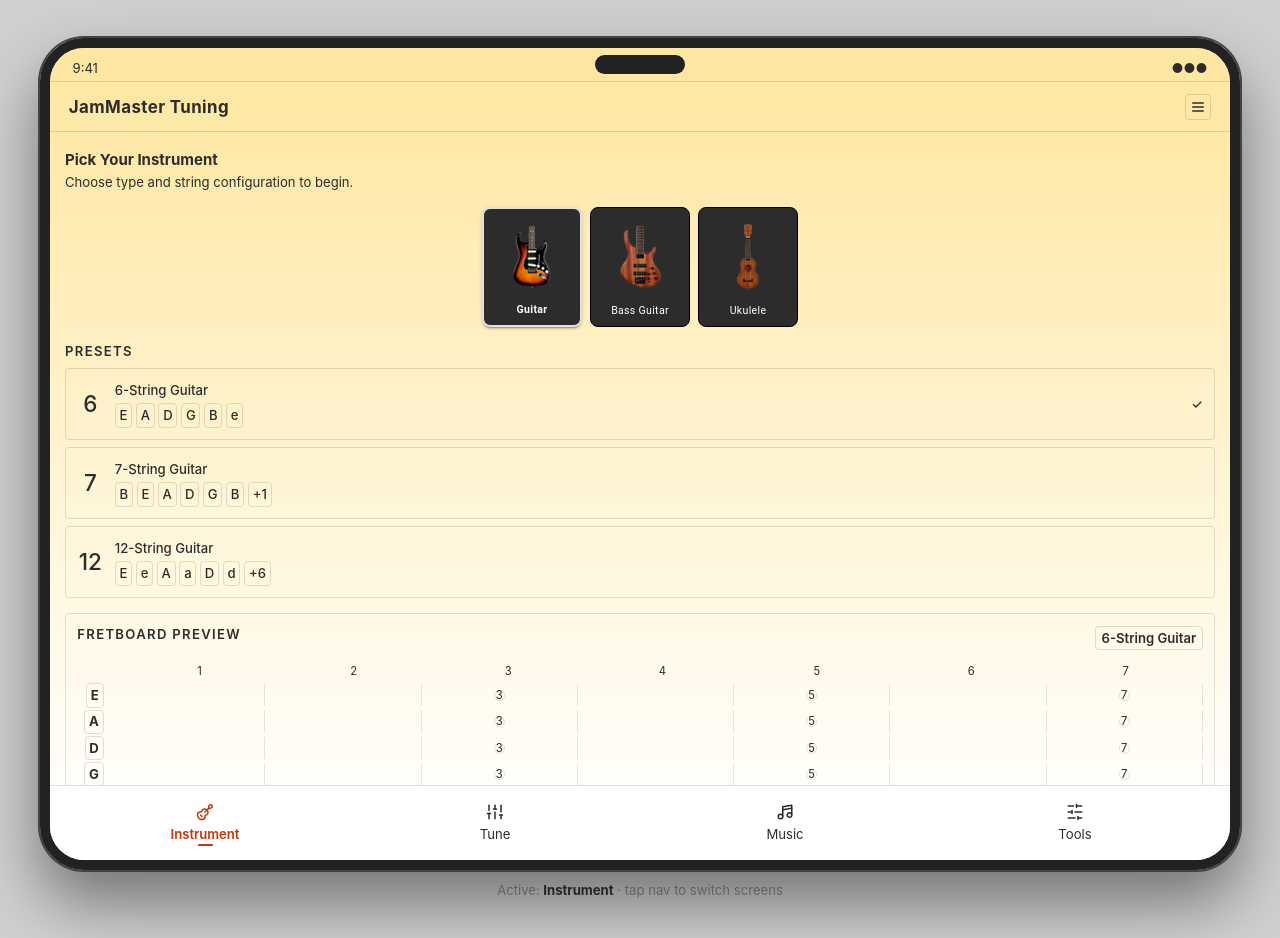
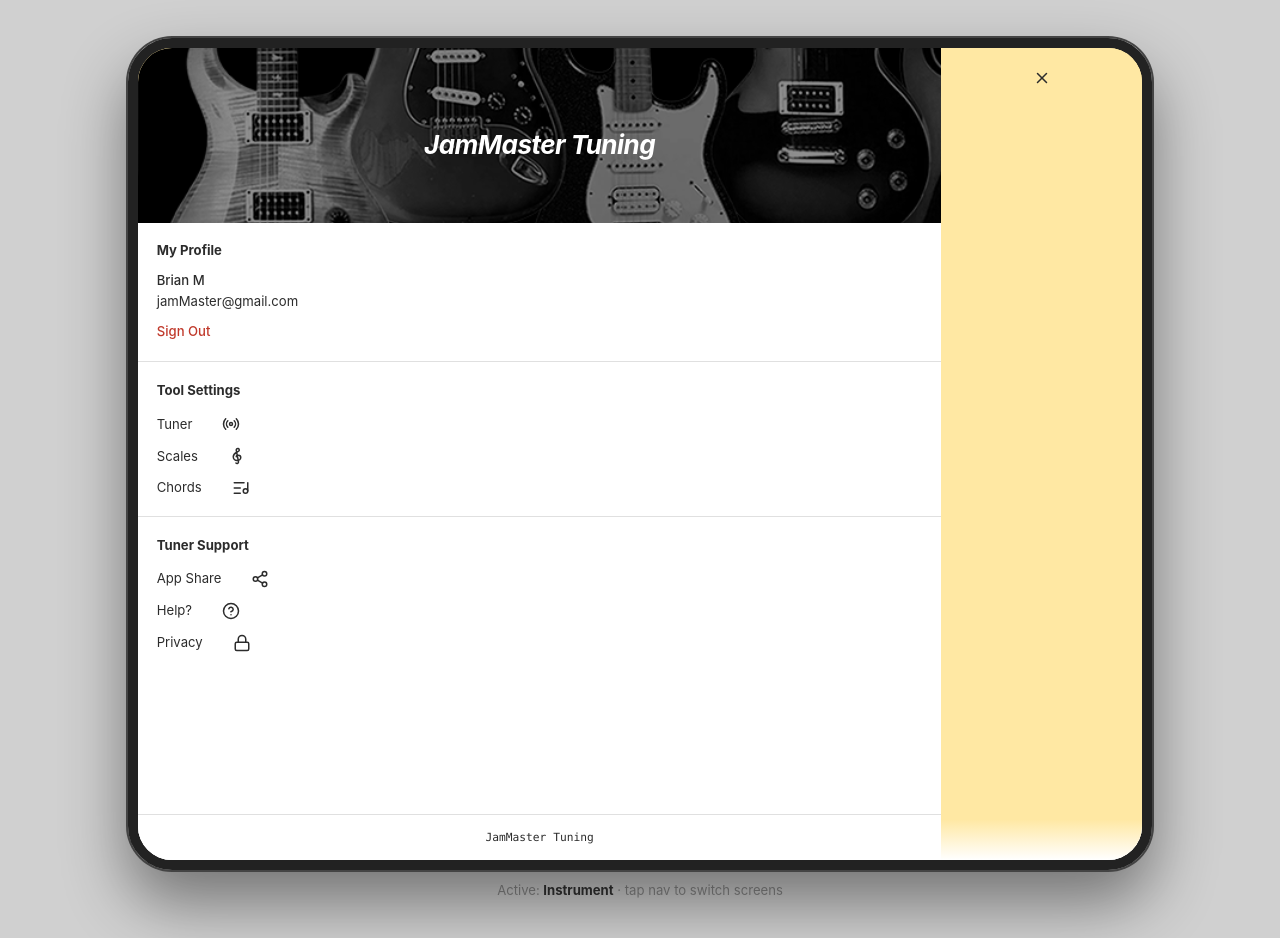
Before and after one commit to SurfBDeployments/guitarapp, a React (Vite) app: page / in a window 1280 px wide. Both pictures are taken after a click on the button "Open menu". Built offline with nearby package versions, Linux system fonts and the light colour scheme.

Commit message:
Updated App.tsx to include an overlay for my profile/settngs screen with updates to icons

```diff
--- a/package.json
+++ b/package.json
@@ -10,6 +10,7 @@
   "dependencies": {
     "@emotion/react": "11.14.0",
     "@emotion/styled": "11.14.1",
+    "@lucide/lab": "^0.7.0",
     "@mui/icons-material": "7.3.5",
     "@mui/material": "7.3.5",
     "@popperjs/core": "2.11.8",
@@ -36,8 +37,8 @@
     "@radix-ui/react-slot": "1.1.2",
     "@radix-ui/react-switch": "1.1.3",
     "@radix-ui/react-tabs": "1.1.3",
+    "@radix-ui/react-toggle": "1.1.2",
     "@radix-ui/react-toggle-group": "1.1.2",
-    "@radix-ui/react-toggle": "1.1.2",
     "@radix-ui/react-tooltip": "1.1.8",
     "canvas-confetti": "1.9.4",
     "class-variance-authority": "0.7.1",
@@ -46,7 +47,8 @@
     "date-fns": "3.6.0",
     "embla-carousel-react": "8.6.0",
     "input-otp": "1.4.2",
-    "lucide-react": "0.487.0",
+    "lucide": "^1.47.0",
+    "lucide-react": "^1.47.0",
     "motion": "12.23.24",
     "next-themes": "0.4.6",
     "react-day-picker": "8.10.1",
--- a/src/app/App.tsx
+++ b/src/app/App.tsx
@@ -3,22 +3,130 @@ import { WireframeInstrument } from "./components/WireframeInstrument";
 import { WireframeTuner } from "./components/WireframeTuner";
 import { WireframeSongs } from "./components/WireframeSongs";
 import { WireframeTools } from "./components/WireframeTools";
-import { Guitar, SlidersVertical, Music4, SlidersHorizontal, LucideIcon, Menu } from "lucide-react";
+import { Guitar, Menu, Music4, SlidersHorizontal, LucideIcon, Share2, HelpCircle, Lock, X, Radio, ClefTreble, ListMusic } from 'lucide-react';
 
+
+
+
+
+import Guitars from "../imports/10guitarpdpherocropbw.png";
 type Screen = "instrument" | "tune" | "music" | "tools";
 
 const NAV: { id: Screen; label: string; icon: LucideIcon }[] = [
   { id: "instrument", label: "Instrument", icon: Guitar },
-  { id: "tune", label: "Tune", icon: SlidersVertical },
+  { id: "tune", label: "Tune", icon: Radio },
   { id: "music", label: "Music", icon: Music4 },
   { id: "tools", label: "Tools", icon: SlidersHorizontal },
 ];
+function ProfileOverlay({ onClose }: { onClose: () => void }) {
+  return (
+    /* Full phone overlay — click the right strip to close */
+    <div className="absolute inset-0 z-40 flex" onClick={onClose}>
 
+      {/* Drawer panel — ~82% width, stops clicks from closing */}
+      <div
+        className="relative flex flex-col overflow-y-auto"
+        style={{ width: "80%", background: "#ffffff", flexShrink: 0 }}
+        onClick={e => e.stopPropagation()}
+      >
+        {/* Hero banner */}
+
+        <div
+          className="relative flex items-end px-5 pb-5"
+          style={{
+            height: 175,
+            background: " #000000",
+            //background: "linear-gradient(135deg, #1a1a1a 0%, #2d2d2d 80%, #2c2c2c 100%)",
+            backgroundImage: `url(${Guitars})`,
+            backgroundSize: "Cover",
+            backgroundPosition: "center",
+            backgroundColor: "#000000",
+
+          }}
+        >
+
+          {/* Faint guitar silhouettes*/}
+
+          <p
+            className="relative z-10 font-bold italic font-sans"
+            style={{ fontSize: 26, color: "#ffffff", letterSpacing: "-0.02em", marginBottom: "40px", marginLeft: "auto", marginRight: "auto" }}
+          >
+            JamMaster Tuning
+          </p>
+
+        </div>
+
+        {/* My Profile */}
+        < div className="px-5 py-5 border-b border-border">
+          <p className="text-sm font-bold text-foreground mb-3">My Profile</p>
+          <p className="text-sm font-medium text-foreground">Brian M</p>
+          <p className="text-sm text-foreground mt-0.5">jamMaster@gmail.com</p>
+          <button className="mt-3 text-sm font-medium" style={{ color: "#c0392b" }}>
+            Sign Out
+          </button>
+        </div>
+
+        {/* Tool Settings */}
+        <div className="px-5 py-5 border-b border-border">
+          <p className="text-sm font-bold text-foreground mb-4">Tool Settings</p>
+          <div className="flex flex-col gap-3.5">
+            {[
+              { label: "Tuner", Icon: Radio },
+              { label: "Scales", Icon: ClefTreble },
+              { label: "Chords", Icon: ListMusic },
+            ].map(({ label, Icon }) => (
+              <div key={label} className="flex items-center justify-start gap-8">
+                <span className="text-sm text-foreground">{label}</span>
+                <Icon size={18} className="text-muted-foreground" />
+              </div>
+            ))}
+          </div>
+        </div>
+
+        {/* Tuner Support */}
+        <div className="px-5 py-5">
+          <p className="text-sm font-bold text-foreground mb-4 ">Tuner Support</p>
+          <div className="flex flex-col gap-3.5">
+            {[
+              { label: "App Share", Icon: Share2 },
+              { label: "Help?", Icon: HelpCircle },
+              { label: "Privacy", Icon: Lock },
+            ].map(({ label, Icon }) => (
+              <div key={label} className="flex items-center justify-start gap-8">
+                <span className="text-sm text-foreground">{label}</span>
+                <Icon size={18} className="text-muted-foreground" />
+              </div>
+            ))}
+          </div>
+        </div>
+
+        {/* Footer */}
+        <div className="mt-auto px-5 py-4 border-t border-border">
+          <p className="text-xs text-muted-foreground text-center font-mono">JamMaster Tuning</p>
+        </div>
+      </div>
+
+      {/* Right strip — gradient shows through, tap here to close */}
+      <div
+        className="flex-1 flex flex-col items-center pt-3"
+        style={{ background: "linear-gradient(to bottom, #FFE8A3 95%, #ffffff 100%)" }}
+      >
+        {/* Hamburger in the strip */}
+        <button
+          className="w-8 h-8 flex items-center justify-center mt-1"
+          onClick={onClose}
+        >
+          <X size={18} className="text-foreground" />
+        </button>
+      </div>
+    </div>
+  );
+}
 export function BottomNav({ activeScreen, onSelect }: { activeScreen: Screen; onSelect: (id: Screen) => void }) {
   return (
     <div
       className="border-t border-border flex items-stretch"
-      style={{ height: 75, background: "#ffffff", padding:"10px"}}
+      style={{ height: 75, background: "#ffffff", padding: "10px" }}
     >
       {NAV.map((n) => {
         const Icon = n.icon;
@@ -28,8 +136,8 @@ export function BottomNav({ activeScreen, onSelect }: { activeScreen: Screen; on
             key={n.id}
             onClick={() => onSelect(n.id)}
             className={`relative flex-1 flex flex-col items-center justify-center gap-1 transition-colors ${active
-                ? "text-orange-700"
-                : "text-primary hover:bg-muted/50"
+              ? "text-orange-700"
+              : "text-primary hover:bg-muted/50"
               }`}
           >
             <Icon size={18} />
@@ -50,6 +158,7 @@ export default function App() {
   // Use `screen` consistently across the component
   const [screen, setScreen] = useState<Screen>("instrument");
   const [activePresetId, setActivePresetId] = useState<string>("g6");
+  const [menuOpen, setMenuOpen] = useState(false);
 
   const handleNavigateToTuner = (preset: { id: string; label: string; tuning: string[]; family: string }) => {
     setActivePresetId(preset.id); // Captures 'u4', 'b5', 'g12', etc.
@@ -59,7 +168,7 @@ export default function App() {
   return (
     /* Outer page — neutral desktop mat */
     <div className="min-h-screen bg-[#d0d0d0] flex items-start justify-center py-10 px-4">
-      <div className="flex flex-col items-center gap-3 w-full max-w-[1200px]">
+      <div className="flex flex-col items-center gap-3 w-full max-w-[1024px]">
 
 
         {/* Phone shell */}
@@ -67,12 +176,14 @@ export default function App() {
           className="relative bg-background rounded-[44px] overflow-hidden shadow-2xl"
           style={{
             width: '100%',
-            maxWidth: 1200,
+            maxWidth: 1024,
             border: "10px solid #222",
             boxShadow: "0 0 0 2px #444, 0 32px 64px rgba(0,0,0,0.45)",
             background: "linear-gradient(to bottom, #FFE8A3 5%, #ffffff 95%)",
           }}
         >
+          {/* Profile overlay */}
+          {menuOpen && <ProfileOverlay onClose={() => setMenuOpen(false)} />}
           {/* Status bar */}
           <div className="flex items-center justify-between px-6 pt-3 pb-1 border-b border-border shrink-0" style={{ background: "rgba(255,232,163,0.85)" }}>
             <span className="text-sm font-sans text-primary">9:41</span>
@@ -90,11 +201,12 @@ export default function App() {
             </div>
             <button
               type="button"
+              onClick={() => setMenuOpen(true)}
               aria-label="Open menu"
               title="Open menu"
               className="w-7 h-7 rounded border border-border bg-muted flex items-center justify-center"
             >
-              <Menu size={16} className="text-primary" />
+              <Menu size={14} className="text-foreground" />
             </button>
           </div>
 
@@ -118,6 +230,7 @@ export default function App() {
           Active: <span className="text-[#333] font-bold">{NAV.find(n => n.id === screen)?.label}</span>
           {" · "}tap nav to switch screens
         </div>
+
       </div>
     </div>
   );
```
Also changed, not shown: src/app/components/WireframeInstrument.tsx (+6 -7 lines), src/imports/10guitarpdpherocropbw.png (added), 2 other files (tests, documents, lock files or other folders).
